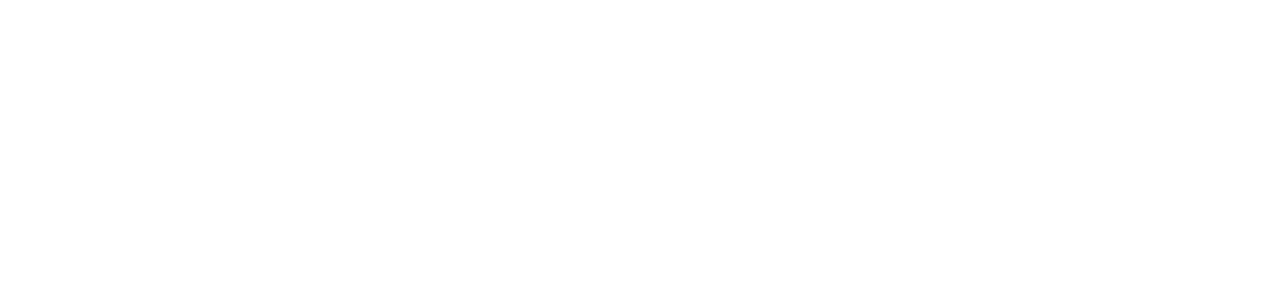
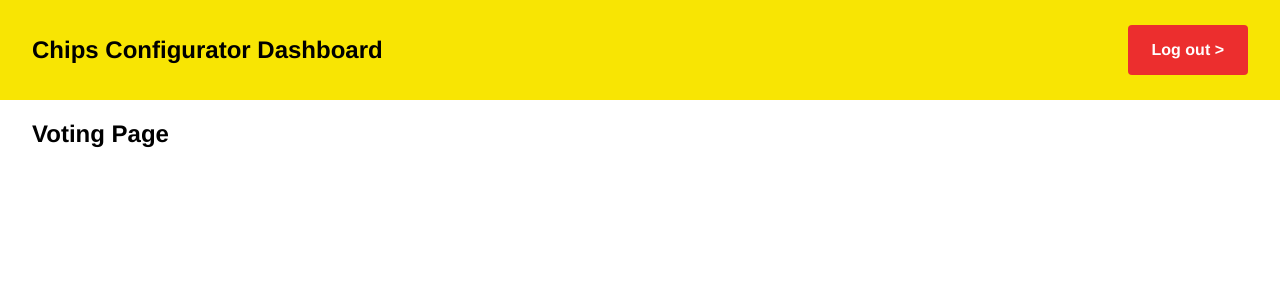
Before and after one commit to r1003875/chips_configurator_dashboard, a Vue app: page /voting in a window 1280 px wide. Before the commit this address had no page. Shown: the top 300 px of the page. Built offline with nearby package versions, Linux system fonts and the light colour scheme; sample sign-in values are in the browser's storage.

Commit message:
feat: implement voting page and update login routing based on user role

```diff
--- a/src/components/Login.vue
+++ b/src/components/Login.vue
@@ -21,9 +21,12 @@
             const json = await response.json();
 
             if (json.status === 'success') {
-                console.log('Login successful');
                 sessionStorage.setItem('token', json.token || 'logged-in')
-                router.push({ name: 'Dashboard' });
+                if (json.isAdmin) {
+                    router.push({ name: 'Dashboard' });
+                } else {
+                    router.push({ name: 'Voting' });
+                }
             } else {
                 const alertBox = document.querySelector('.alert');
                 alertBox.textContent = json.message || 'Login failed';
--- /dev/null
+++ b/src/components/Voting.vue
@@ -0,0 +1,12 @@
+<script setup>
+    import Nav from './Nav.vue';
+</script>
+
+<template>
+    <Nav />
+    <h2>Voting Page</h2>
+</template>
+
+<style scoped>
+
+</style>
--- a/src/router/index.js
+++ b/src/router/index.js
@@ -1,6 +1,7 @@
 import { createRouter, createWebHistory } from 'vue-router'
 import Login from '../components/Login.vue'
 import Dashboard from '../components/Dashboard.vue'
+import Voting from '../components/Voting.vue'
 
 const router = createRouter({
   history: createWebHistory(),
@@ -15,7 +16,13 @@ const router = createRouter({
       name: 'Dashboard',
       component: Dashboard,
       meta: { requiresAuth: true }
-    }
+    },
+    {
+      path: '/voting',
+      name: 'Voting',
+      component: Voting,
+      meta: { requiresAuth: true }
+    },
   ]
 })
 
```
